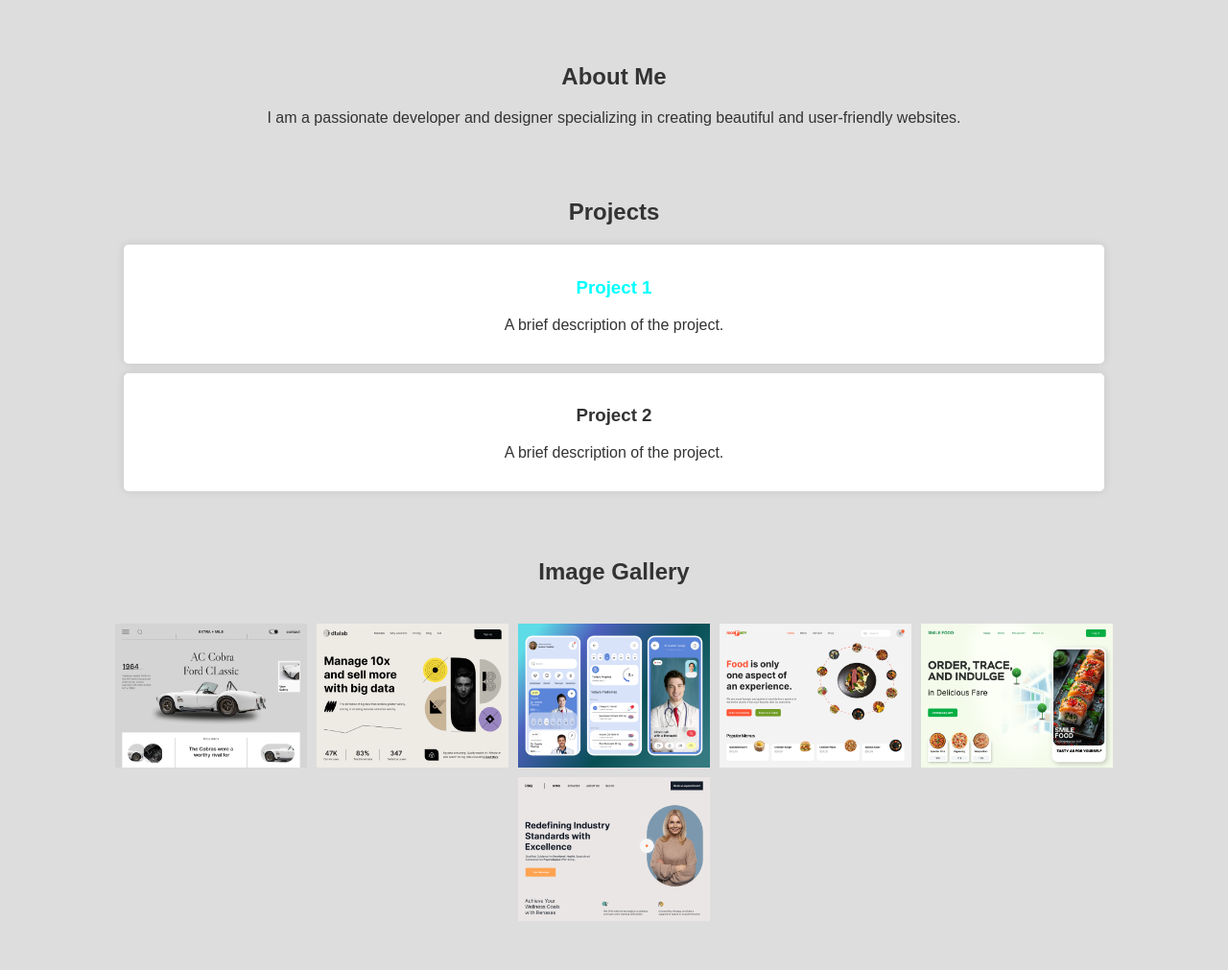
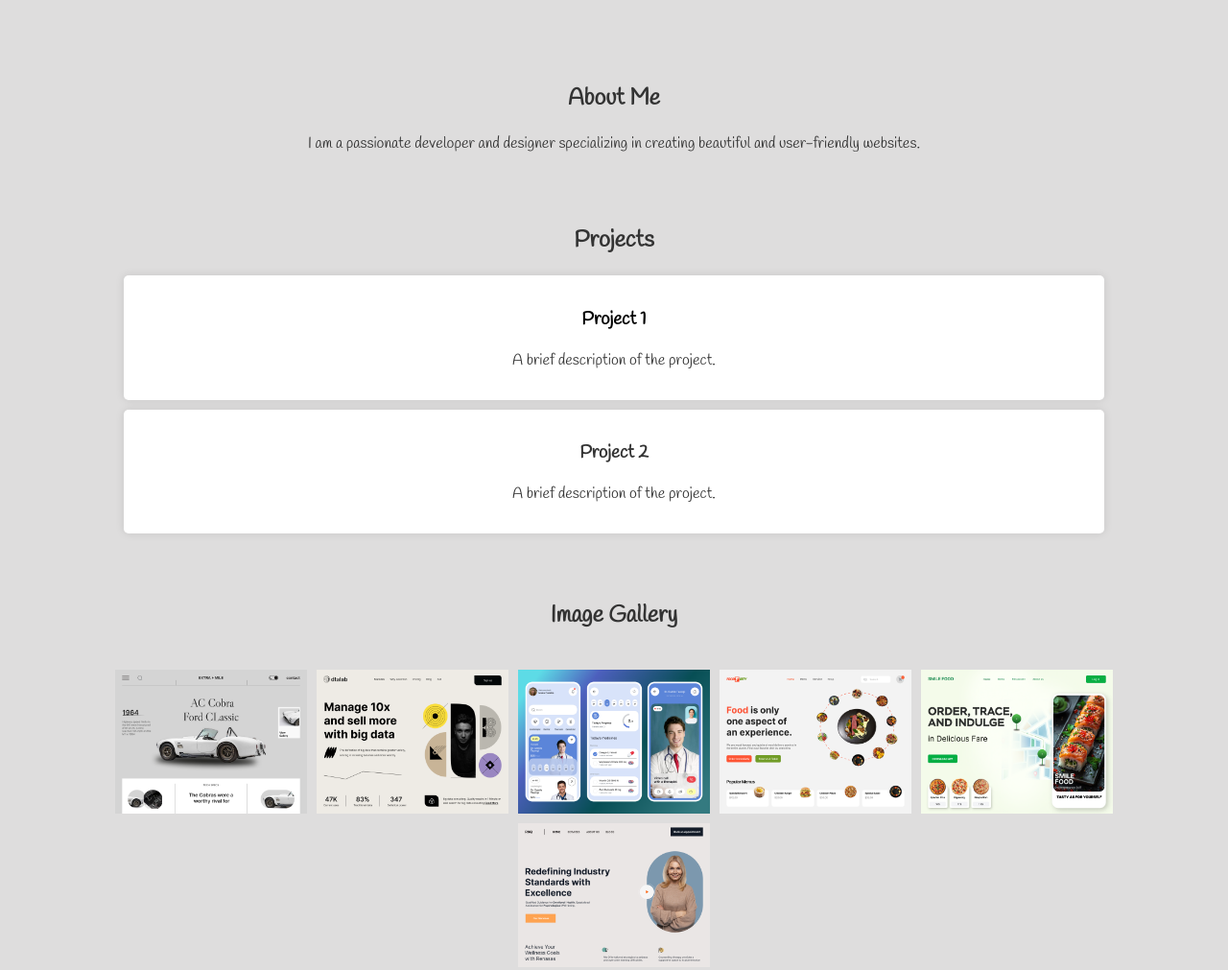
Before and after one commit to BOCHA-0/my-portfolio, a plain HTML site: page index.html in a window 1280 px wide. Shown: the part 624-1635 px from the top of the page at 96% size. Drawn offline with Linux system fonts and the light colour scheme.

Commit message:
second commit

```diff
--- a/index.html
+++ b/index.html
@@ -5,14 +5,18 @@
     <meta name="viewport" content="width=device-width, initial-scale=1.0">
     <title>Md Najmul Hasan Tosif</title>
     <link rel="shortcut icon" href="resources/portfolio-svgrepo-com.svg" type="image/x-icon">
+    <link rel="preconnect" href="https://fonts.googleapis.com">
+    <link rel="preconnect" href="https://fonts.gstatic.com" crossorigin>
+    <link href="https://fonts.googleapis.com/css2?family=Handlee&display=swap" rel="stylesheet">
     <style>
         body {
-            font-family: Arial, sans-serif;
+            font-family: "Handlee", cursive;
             margin: 0;
             padding: 0;
             background-color: #dedddd;
             color: #333;
         }
+
         header {
             background: #333;
             color: #fff;
@@ -118,7 +122,7 @@
     <section id="projects">
         <h2>Projects</h2>
         <div class="project">
-            <h3 style="color: aqua;">Project 1</h3>
+            <h3 style="color: black;">Project 1</h3>
             <p>A brief description of the project.</p>
         </div>
         <div class="project">
```
